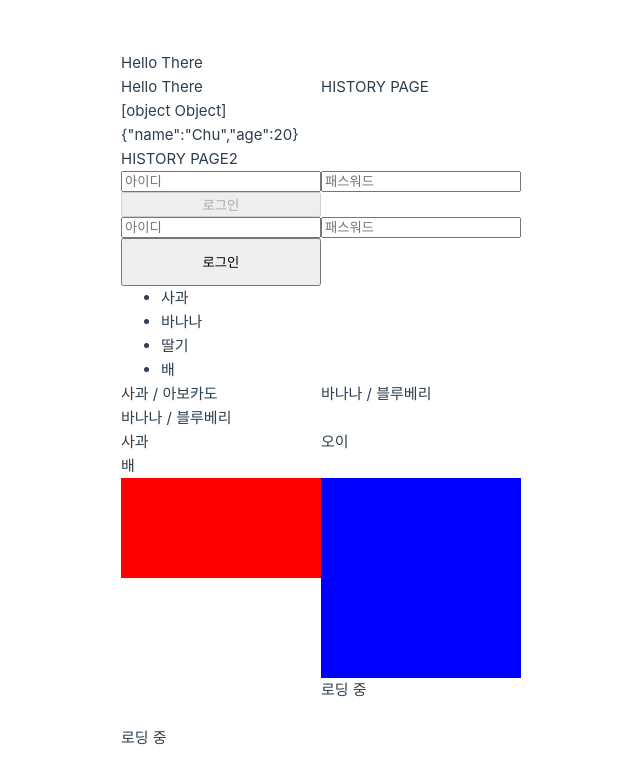
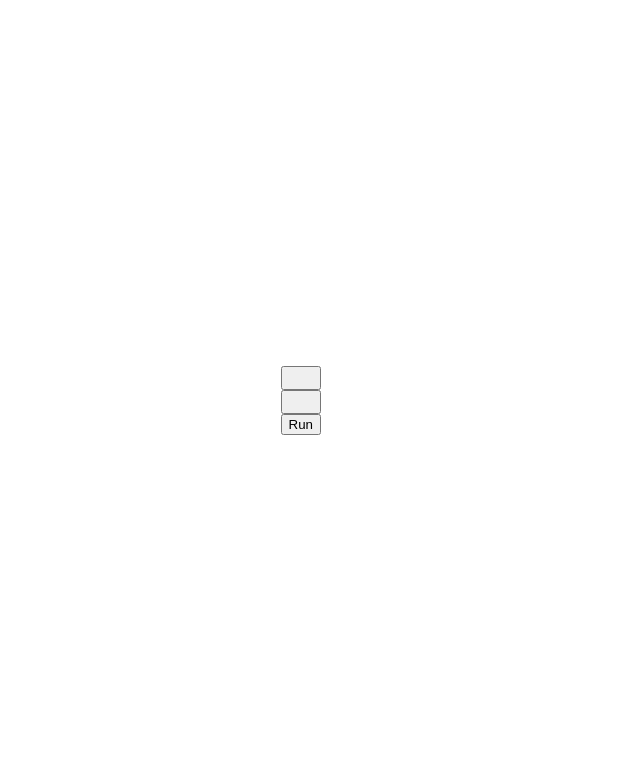
Before and after one commit to seedevk8s/vue-project-, a Vue app: page / in a window 1280 px wide. Shown: the top 782 px of the page, without its empty margins (319-959 px from the left). Built offline with nearby package versions, Linux system fonts and the light colour scheme.

Commit message:
이벤트 디렉티브까지

```diff
--- a/src/App.vue
+++ b/src/App.vue
@@ -23,6 +23,8 @@ const rect2 = {
 }
 
 let loading3 = true
+
+const fruits2 = ["apple", "banana", "pear"]
 </script>
 
 <template>
@@ -82,4 +84,10 @@ let loading3 = true
 
   <template v-show="true">로딩 중2</template>
 
+  <div v-for="f in fruits2">{{ f }}</div>
+  <br>
+
+  <div v-for="(f, idx) in fruits2">{{ idx }} {{ f }}</div>
+
+  <template v-for="f in fruits2"> {{ f }} </template>
 </template>
--- /dev/null
+++ b/src/App2.vue
@@ -0,0 +1,17 @@
+<script setup>
+const pop = (message) => {
+  window.alert(message);
+}
+
+const run = () => {
+  window.alert("God help me, please!")
+}
+</script>
+
+<template>
+  <button v-on:click="pop('안녕')"></button>
+  <br>
+  <button @click="pop('굿나잇')"></button>
+  <br>
+  <button @click="run">Run</button>
+</template>
--- a/src/main.js
+++ b/src/main.js
@@ -3,7 +3,8 @@ import './assets/main.css'
 import { createApp } from 'vue'
 import { createPinia } from 'pinia'
 
-import App from './App.vue'
+//import App from './App.vue'
+import App from './App2.vue'
 import router from './router'
 
 const app = createApp(App)
```
